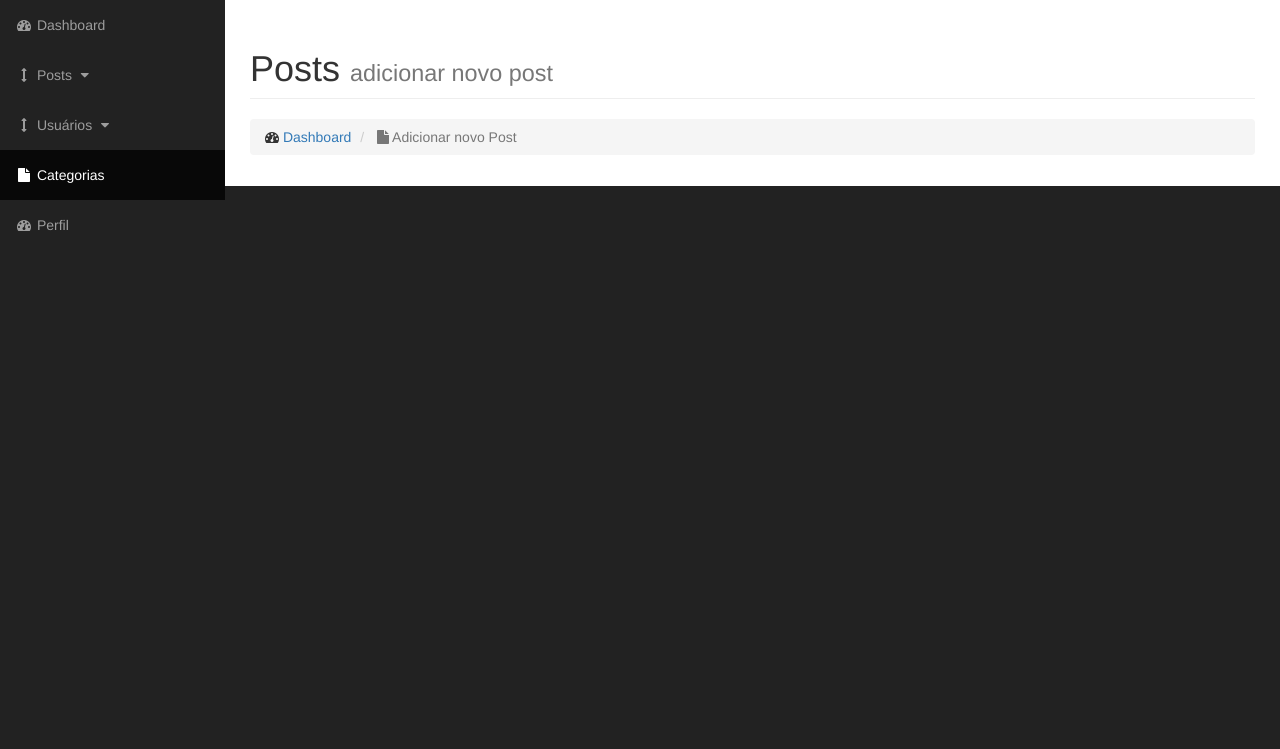
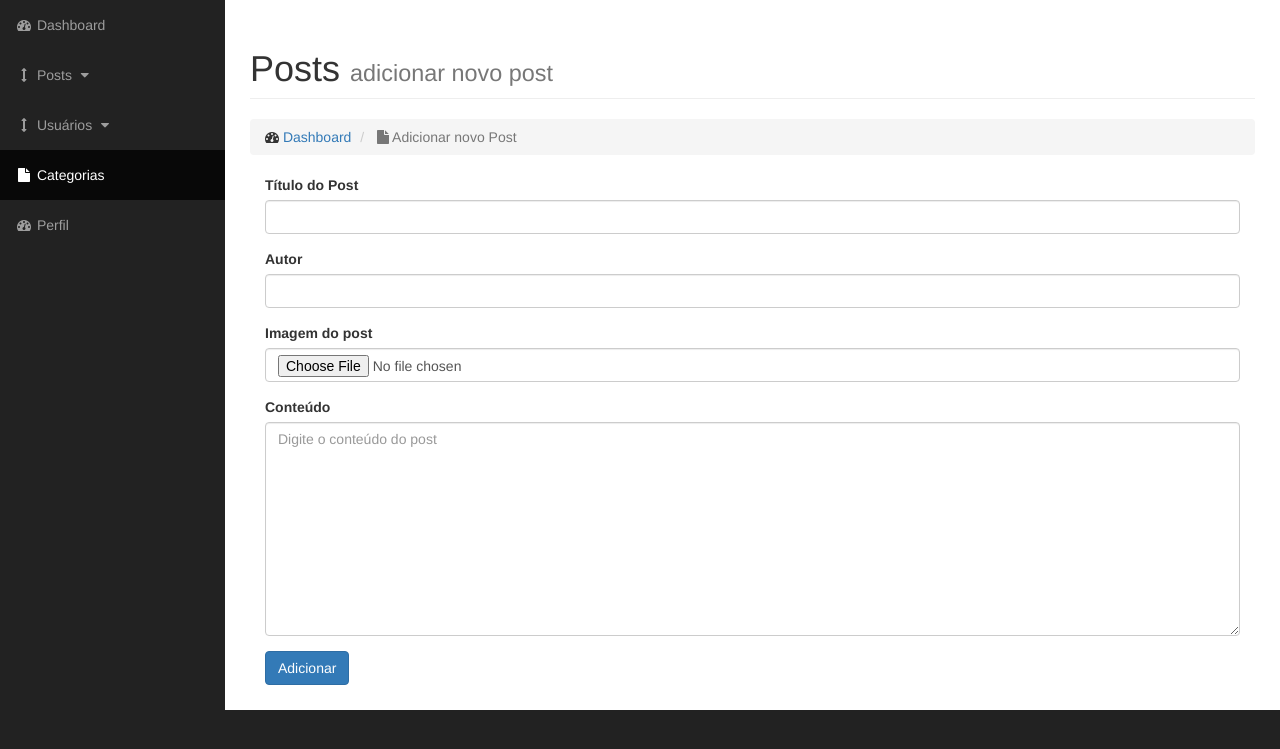
Before and after one commit to SirFelipe/01-Digital-Experience, a PHP site: page /admin/add_post.php in a window 1280 px wide. Shown: the part 51-800 px from the top of the page. Run offline with PHP 8.4, Linux system fonts and the light colour scheme; grey boxes labelled with a size stand in for pictures from a placeholder-image service; some libraries are stand-ins or nearby versions.

Commit message:
Finishing the post file, adding new posts

```diff
--- a/cms/admin/add_post.php
+++ b/cms/admin/add_post.php
@@ -26,7 +26,34 @@
                             </li>
                         </ol>
                         <div class="col-sm-12">
+                          <?php
+                            adicionarPost();
+                           ?>
+                          <form action="" method="post" enctype="multipart/form-data">
+                            <div class="form-group">
+                              <label for="">Título do Post</label>
+                              <input type="text" class="form-control" name="post_titulo" placeholder="">
+                            </div>
 
+                            <div class="form-group">
+                              <label for="">Autor</label>
+                              <input type="text" class="form-control" name="post_autor" placeholder="">
+                            </div>
+
+                            <div class="form-group">
+                              <label for="">Imagem do post</label>
+                              <input type="file" class="form-control" name="post_imagem" placeholder="">
+                            </div>
+
+                            <div class="form-group">
+                              <label for="">Conteúdo</label>
+                              <textarea type="text" class="form-control" name="post_conteudo" cols="30" rows="10" placeholder="Digite o conteúdo do post"></textarea>
+                            </div>
+
+                            <div class="form-group">
+                              <input type="submit" class="btn btn-primary" name="adicionar" value="Adicionar">
+                            </div>
+                          </form>
                         </div>
 
                     </div>
--- a/cms/admin/includes/functions.php
+++ b/cms/admin/includes/functions.php
@@ -79,7 +79,7 @@ function mostrarDadosPost(){
       echo '<td>' . $nm_post . '</td>';
       echo '<td>' . $nm_autor . '</td>';
       echo '<td>' . $dt_post . '</td>';
-      echo '<td>' . $ds_conteudo . '</td>';
+      echo '<td>' . mb_strimwidth($ds_conteudo, 0, 100, "...") . '</td>';
       echo "<td class=col-sm-2><img src='../img/$img_post' class='img-responsive'></td>";
       //echo '<td class="text-center"><a class="fa fa-trash" href="post.php?delete=' . $id_post . '"></a></td>';
       //echo '<td class="text-center"><a class="fa fa-pencil" href="post.php?edit=' .  $id_post . '"></a></td>';
@@ -87,4 +87,28 @@ function mostrarDadosPost(){
   }
 }
 
+
+function adicionarPost(){
+
+  if(isset($_POST['adicionar'])){
+    global $connection;
+    $post_titulo = $_POST['post_titulo'];
+    $post_autor = $_POST['post_autor'];
+    $post_imagem = $_FILES['post_imagem']['name'];
+    $post_imagem_temp = $_FILES['post_imagem']['tmp_name'];
+
+    move_uploaded_file($post_imagem_temp, '../img/' . $post_imagem);
+    $post_conteudo = $_POST['post_conteudo'];
+
+    $query = "INSERT INTO T_POST(nm_post,nm_autor,ds_conteudo, dt_post ,img_post) VALUES ('$post_titulo','$post_autor', '$post_conteudo',now(), '$post_imagem')";
+    $resultado = mysqli_query($connection, $query);
+
+    if(!$resultado){
+      echo "Erro ao inserir post.";
+    }else{
+      echo "Post inserido com sucesso.";
+    }
+  }
+}
+
  ?>
--- a/cms/admin/post.php
+++ b/cms/admin/post.php
@@ -34,9 +34,9 @@
                                   <th>ID</th>
                                   <th>Título</th>
                                   <th>Autor</th>
-                                  <th>Imagem</th>
                                   <th>Data</th>
                                   <th>Conteúdo</th>
+                                  <th>Imagem</th>
                                 </tr>
                               </thead>
                               <tbody>
```
Also changed, not shown: cms/img/cat.jpg (added).
